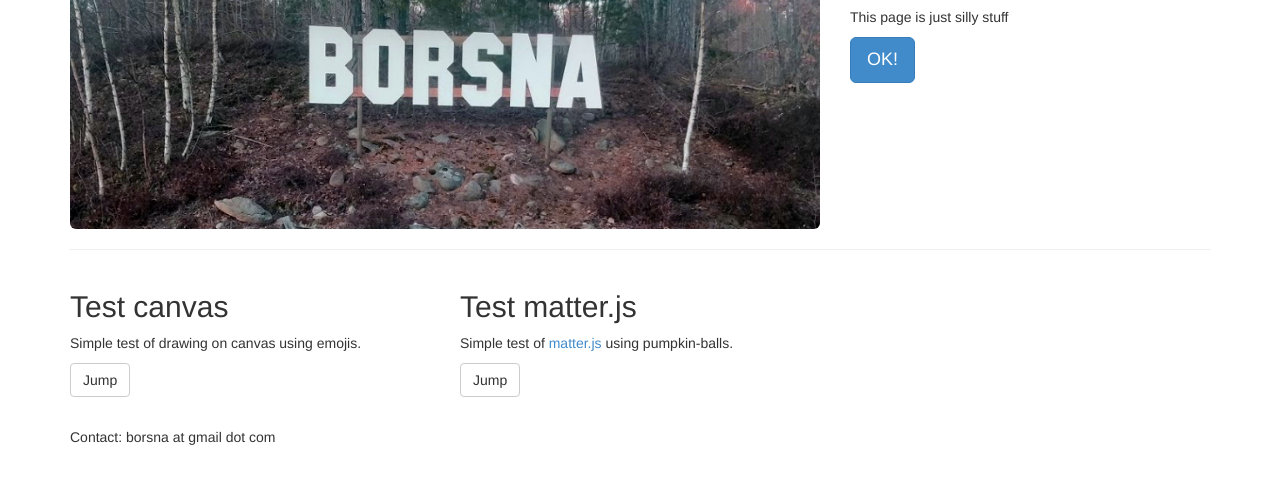
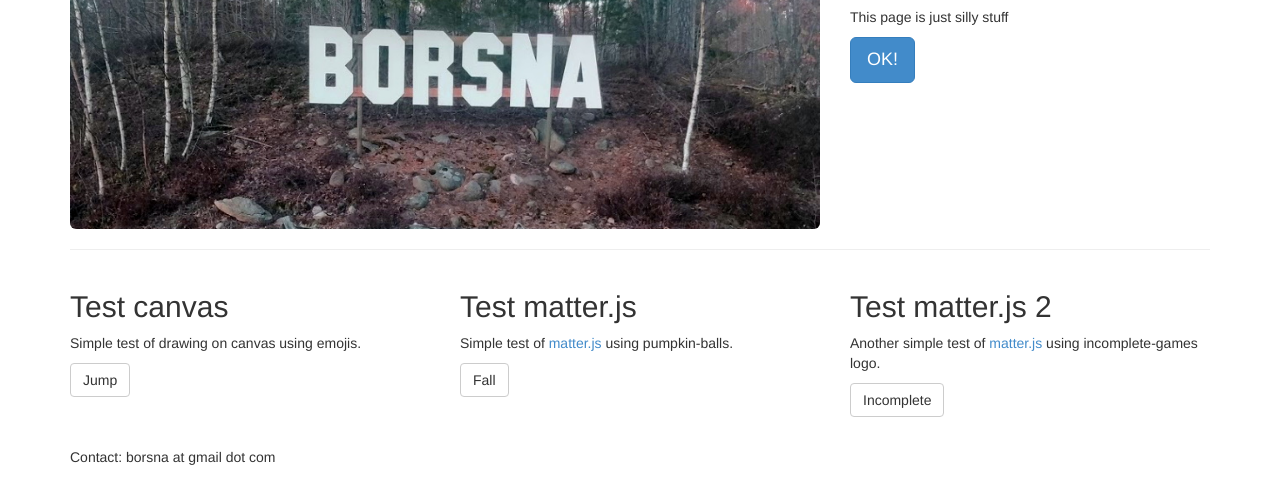
Before and after one commit to borsna/borsna.github.io, a plain HTML site: page index.html in a window 1280 px wide. Shown: the part 163-666 px from the top of the page. Drawn offline with Linux system fonts and the light colour scheme.

Commit message:
lin to it, forgot

```diff
--- a/index.html
+++ b/index.html
@@ -98,7 +98,13 @@
             <div class="col-md-4">
                 <h2>Test matter.js</h2>
                 <p>Simple test of <a href="https://brm.io/matter-js/">matter.js</a> using pumpkin-balls.</p>
-                <a class="btn btn-default" href="games/fall">Jump</a>
+                <a class="btn btn-default" href="games/fall">Fall</a>
+            </div>
+
+            <div class="col-md-4">
+                <h2>Test matter.js 2</h2>
+                <p>Another simple test of <a href="https://brm.io/matter-js/">matter.js</a> using incomplete-games logo.</p>
+                <a class="btn btn-default" href="games/incomplete">Incomplete</a>
             </div>
 
         </div>
```
